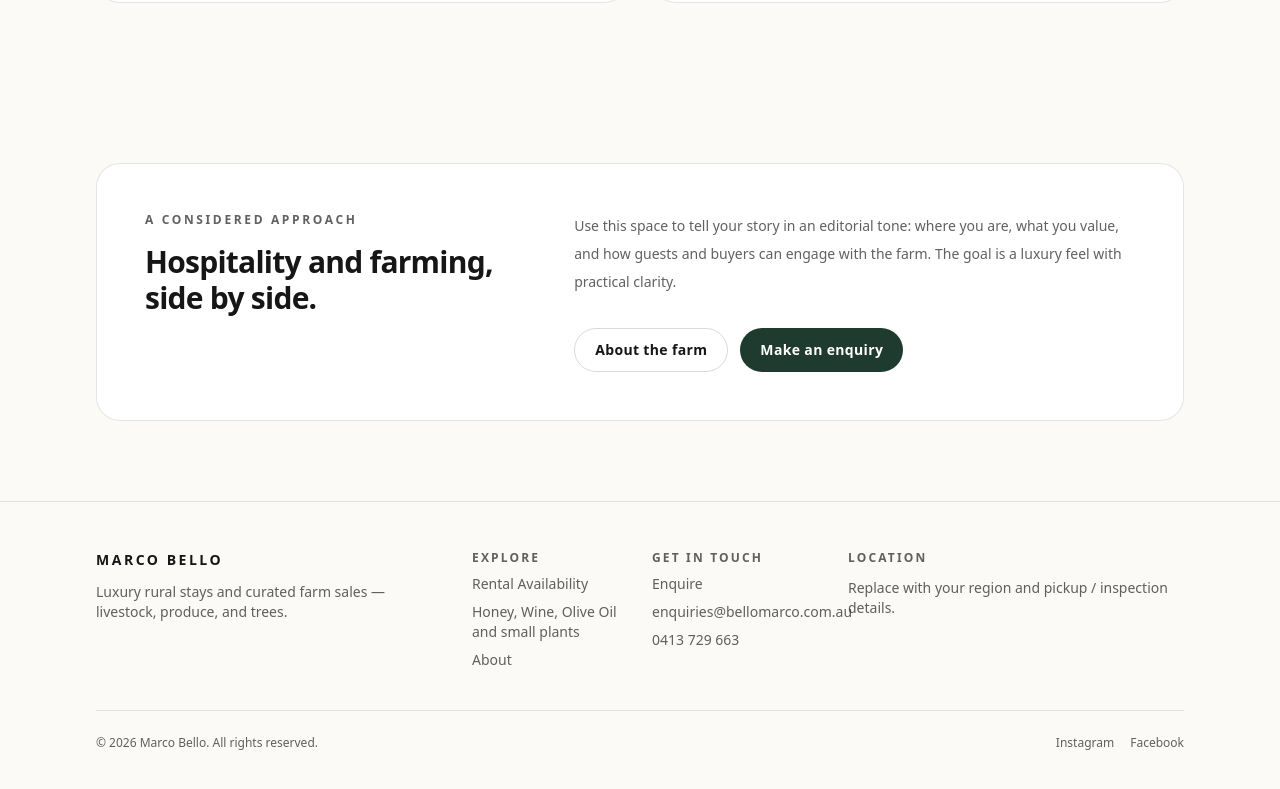
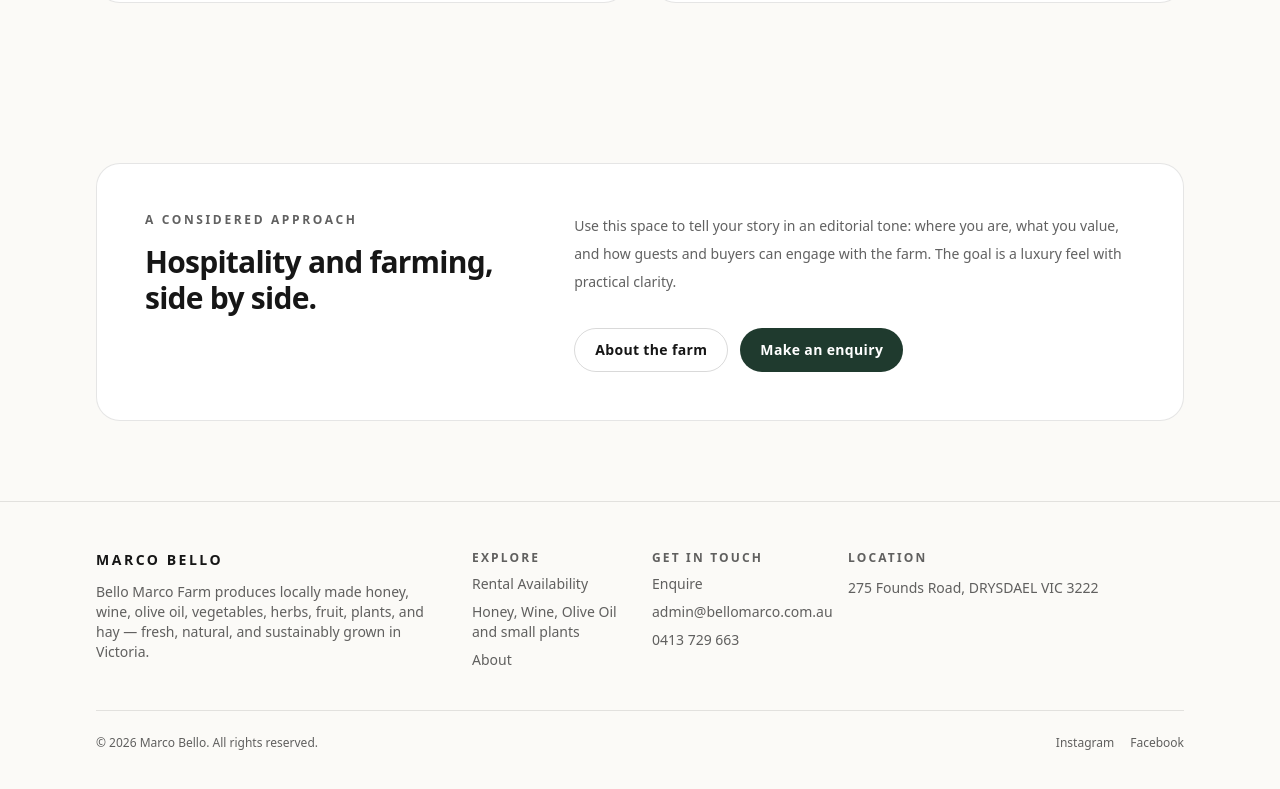
Before and after one commit to Precis60/Marco-Bello-Website, a Next.js app: page / in a window 1280 px wide. Shown: the part 1999-2788 px from the top of the page. Built offline with nearby package versions, Linux system fonts and the light colour scheme.

Commit message:
Update footer: expand farm description, change email to admin@bellomarco.com.au, and add physical address

```diff
--- a/src/components/SiteFooter.tsx
+++ b/src/components/SiteFooter.tsx
@@ -12,8 +12,8 @@ export function SiteFooter() {
               Marco Bello
             </div>
             <p className="text-sm text-muted">
-              Luxury rural stays and curated farm sales — livestock, produce, and
-              trees.
+              Bello Marco Farm produces locally made honey, wine, olive oil, vegetables, herbs, fruit, plants, and hay
+              — fresh, natural, and sustainably grown in Victoria.
             </p>
           </div>
 
@@ -43,7 +43,7 @@ export function SiteFooter() {
                   Enquire
                 </Link>
                 <a className="footerlink" href="mailto:hello@example.com">
-                  enquiries@bellomarco.com.au
+                  admin@bellomarco.com.au
                 </a>
                 <a className="footerlink" href="tel:+61000000000">
                   0413 729 663
@@ -57,7 +57,7 @@ export function SiteFooter() {
               Location
             </div>
             <p className="text-sm text-muted">
-              Replace with your region and pickup / inspection details.
+              275 Founds Road, DRYSDAEL VIC 3222
             </p>
           </div>
         </div>
```
